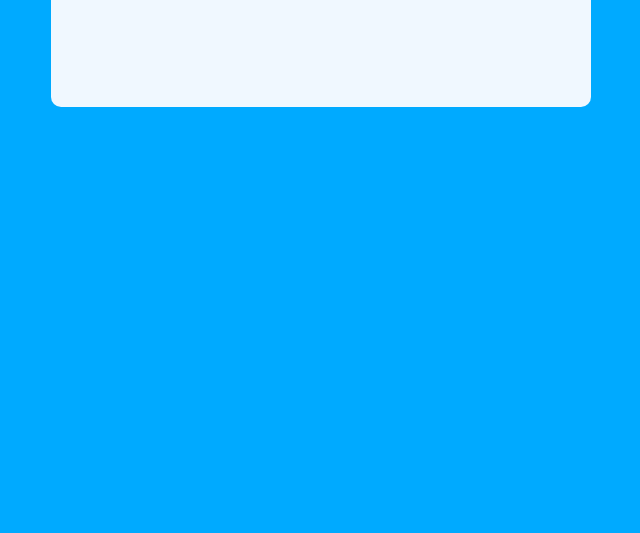
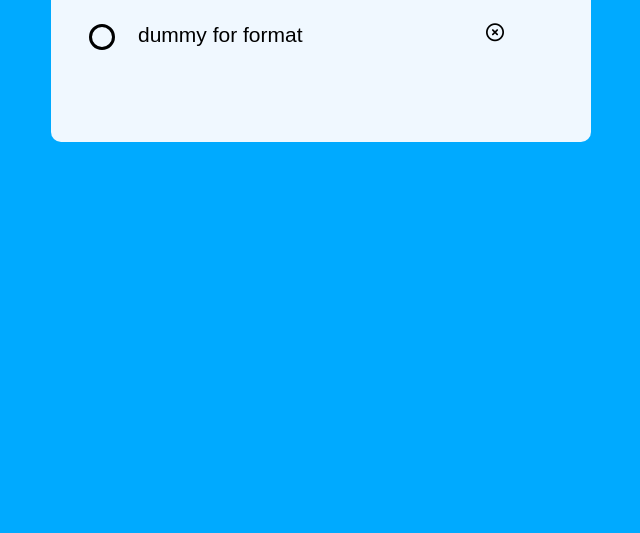
Before and after one commit to laucodx45/toDo-App, a website: page index.html in a window 1280 px wide. Shown: the part 267-800 px from the top of the page, without its empty margins (319-959 px from the left). Drawn offline with nearby package versions, Linux system fonts and the light colour scheme; a web font is replaced by a local one.

Commit message:
styles: add styling in css for new cross for user to delete a task, add dummy text in index.html for styling purposes.

```diff
--- a/index.html
+++ b/index.html
@@ -11,6 +11,7 @@
   <link rel="preconnect" href="https://fonts.gstatic.com" crossorigin>
   <link href="https://fonts.googleapis.com/css2?family=Afacad&display=swap" rel="stylesheet">
   <!-- css -->
+  <link href="https://cdnjs.cloudflare.com/ajax/libs/font-awesome/6.5.0/css/all.min.css" rel="stylesheet">
   <link rel="stylesheet" href="styles/reset.css" type="text/css"/>
   <link rel="stylesheet" href="styles/layout.css" type="text/css"/>
   <!-- jQuery -->
@@ -31,6 +32,10 @@
         <button>YEAH DAWG</button>
       </div>
       <ul id="list-container">
+        <div class="task-row">
+          <li>dummy for format</li>
+          <i id="cross" class="fa-regular fa-circle-xmark"></i>
+        </div>
       </ul>
     </div>
   </main>
--- a/styles/layout.css
+++ b/styles/layout.css
@@ -59,6 +59,7 @@ header {
   font-size: 21px;
   width: 17em;
 }
+
 .container .row button {
   background-color: darkgreen;
   color: #edeef0;
@@ -99,3 +100,16 @@ ul li.checked {
 ul li.checked::before {
   background-color: green;
 }
+
+.task-row {
+  display: flex;
+  flex-direction: row;
+  justify-content: space-between;
+}
+
+#cross {
+  cursor: pointer;
+  color: black;
+  font-size: 18px;
+  padding: 7px;
+}
```
